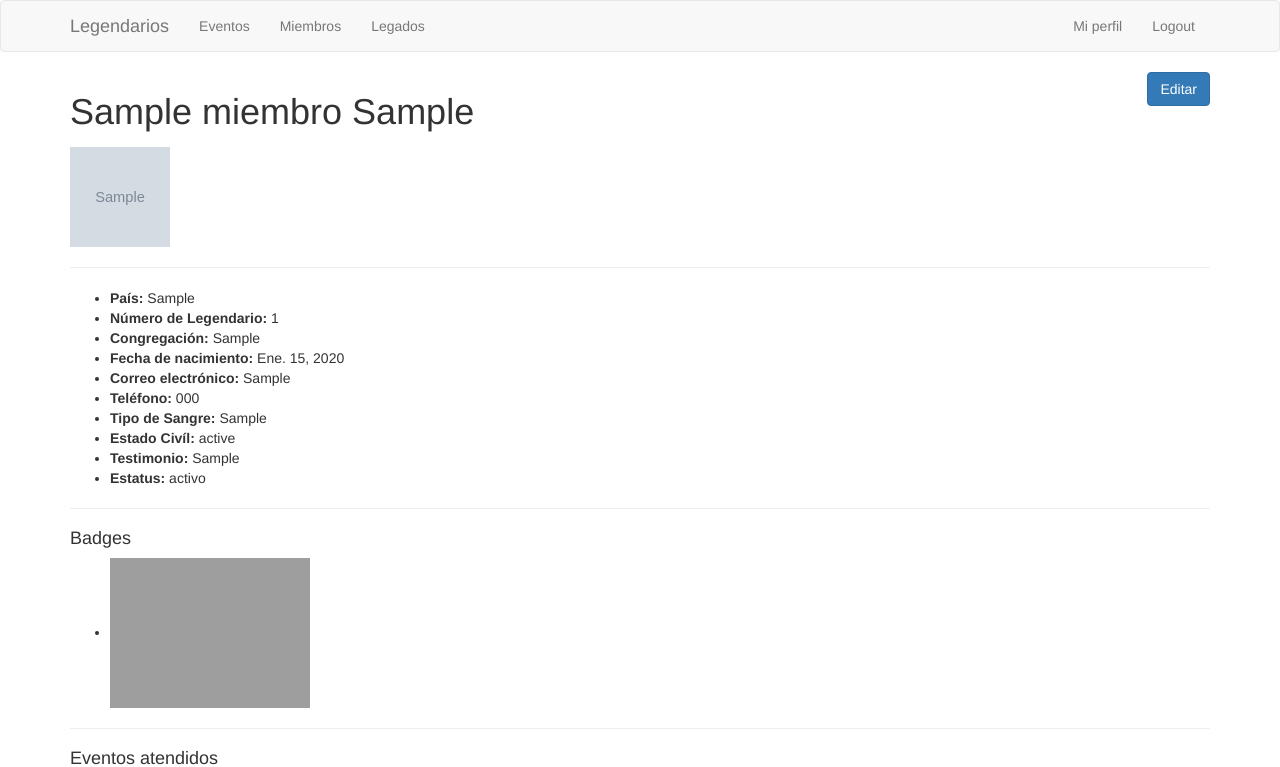
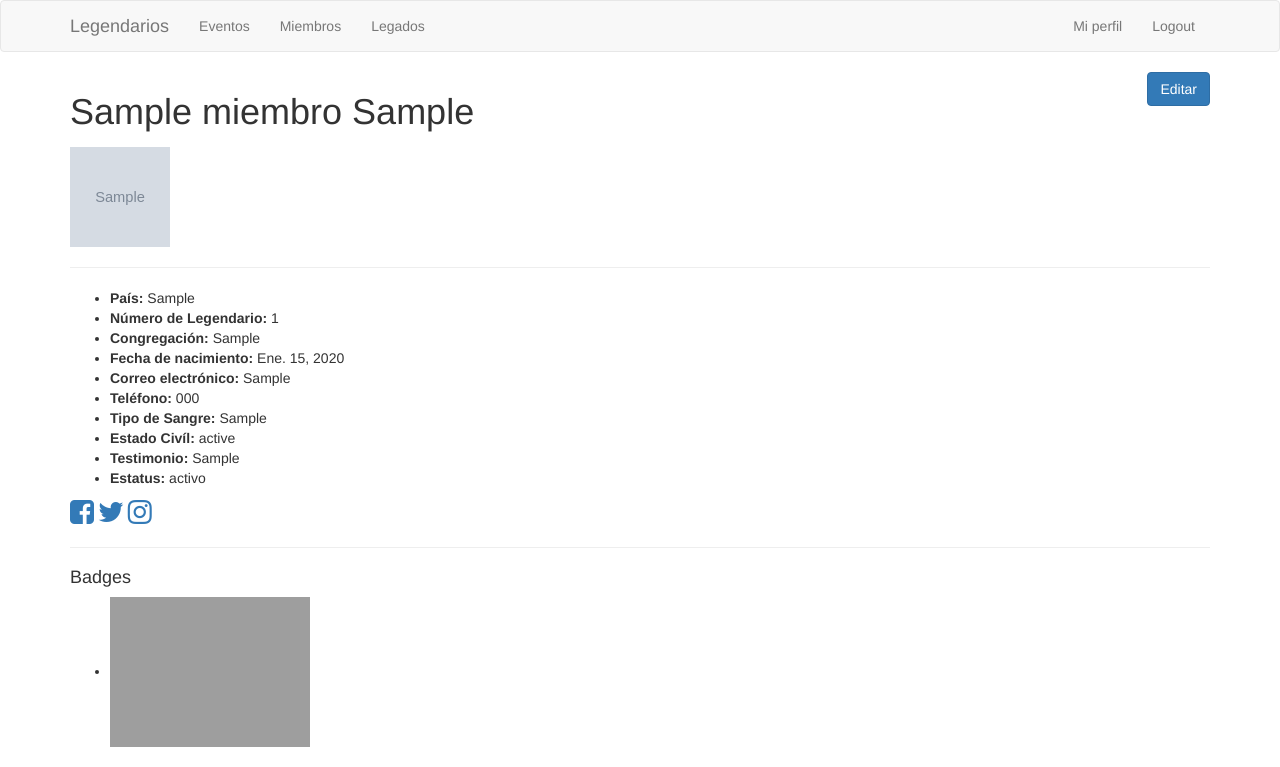
Before and after one commit to asapper/registro-legendarios, a Django app: page /registros/miembros/1/ in a window 1280 px wide. Shown: the top 767 px of the page. Run offline with Django 3.2, Linux system fonts and the light colour scheme; a user stored in the database is signed in; tables that the repository leaves empty hold one stand-in row (values such as "Sample post"); grey boxes marked "Sample" are stand-in pictures; parts of the project's set-up code (start-up, migrations or seed data) failed here and were passed over; some libraries are stand-ins or nearby versions; grey boxes are pictures that could not be loaded.

Commit message:
include links to social networks in Miembro model

```diff
--- a/registros/models.py
+++ b/registros/models.py
@@ -42,6 +42,10 @@ class Miembro(models.Model):
     numero_de_legendario = models.PositiveIntegerField(unique=True)
     testimonio = models.TextField(default="")
     estatus = models.CharField(max_length=25, choices=OPCIONES_ESTATUS, default='activo')
+    # links for social networks
+    facebook_link = models.URLField(default="", blank=True)
+    instagram_link = models.URLField(default="", blank=True)
+    twitter_link = models.URLField(default="", blank=True)
 
     def __str__(self):
         return "{} {}".format(self.nombre, self.apellido)
--- a/registros/templates/registros/miembro_detail.html
+++ b/registros/templates/registros/miembro_detail.html
@@ -28,6 +28,16 @@
     <li><strong>Estatus:</strong> {{ miembro.estatus }}</li>
     {% endif %}
 </ul>
+
+{% if miembro.facebook_link %}
+<a href="{{ miembro.facebook_link }}" target="_blank"><i class="fa fa-facebook-square fa-2x" aria-hidden="true"></i></a>
+{% endif %}
+{% if miembro.twitter_link %}
+<a href="{{ miembro.twitter_link }}" target="_blank"><i class="fa fa-twitter fa-2x" aria-hidden="true"></i></a>
+{% endif %}
+{% if miembro.instagram_link %}
+<a href="{{ miembro.instagram_link }}" target="_blank"><i class="fa fa-instagram fa-2x" aria-hidden="true"></i></a>
+{% endif %}
 <hr>
 
 <h4>Badges</h4>
--- a/registros/views.py
+++ b/registros/views.py
@@ -124,7 +124,8 @@ class MiembroUpdateView(LoginRequiredMixin, SuccessMessageMixin, UpdateView):
     model = Miembro
     fields = ['nombre', 'apellido', 'fecha_de_nacimiento', 'correo',
               'telefono', 'foto', 'tipo_de_sangre', 'estado_civil',
-              'pais', 'testimonio', 'congregacion']
+              'pais', 'testimonio', 'congregacion', 'facebook_link',
+              'instagram_link', 'twitter_link']
     template_name_suffix = '_update_form'
     success_message = 'Tu perfil ha sido actualizado exitosamente.'
 
--- a/templates/base_site.html
+++ b/templates/base_site.html
@@ -1,4 +1,9 @@
 {% extends 'base_site_public.html' %}
+
+{% block extra_css %}
+<!-- Font Awesome -->
+<link rel="stylesheet" href="https://maxcdn.bootstrapcdn.com/font-awesome/4.7.0/css/font-awesome.min.css">
+{% endblock %}
 
 {% block navbar %}
 <nav class="navbar navbar-default">
--- a/templates/base_site_public.html
+++ b/templates/base_site_public.html
@@ -9,6 +9,7 @@
 
     <!-- Latest compiled and minified CSS -->
     <link rel="stylesheet" href="https://maxcdn.bootstrapcdn.com/bootstrap/3.3.7/css/bootstrap.min.css" integrity="sha384-BVYiiSIFeK1dGmJRAkycuHAHRg32OmUcww7on3RYdg4Va+PmSTsz/K68vbdEjh4u" crossorigin="anonymous">
+    {% block extra_css %}{% endblock %}
     <link rel="stylesheet" href="{% static 'registros/css/main.css' %}">
 </head>
 <body>
```
Also changed, not shown: registros/migrations/0010_auto_20170625_1954.py (added), registros/migrations/0011_auto_20170625_1958.py (added).
